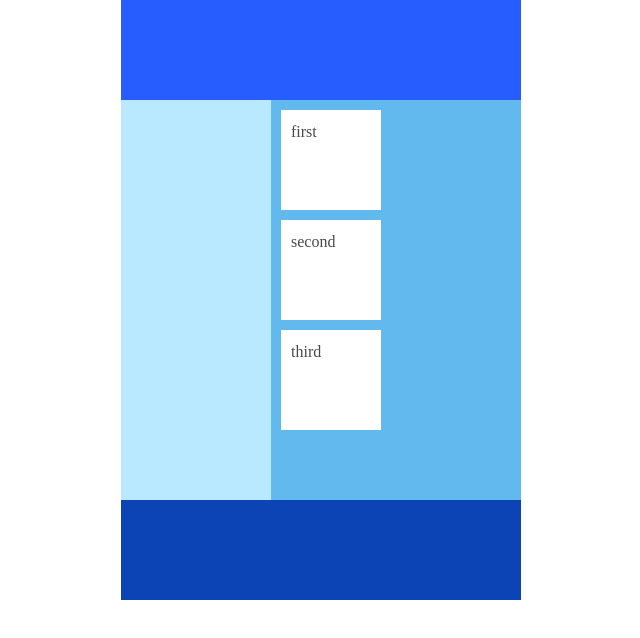
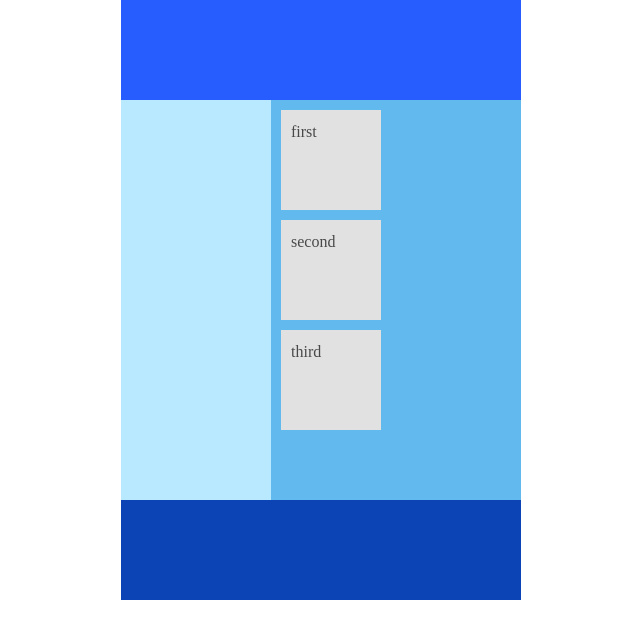
Before and after one commit to haruchi2525/Practice.Basic, a plain HTML site: page 01/index.html in a window 1280 px wide. Shown: the whole page, without its empty margins (319-959 px from the left). Drawn offline with Linux system fonts and the light colour scheme.

Commit message:
change site color theme

```diff
--- a/01/assets/stylesheets/object/projects/_index.css
+++ b/01/assets/stylesheets/object/projects/_index.css
@@ -12,7 +12,7 @@
   width: 100px;
   height: 100px;
   padding: 10px;
-  background-color: #ffffff;
+  background-color: #e1e1e1;
 }
 .containerText {
   color: #484848;
```
